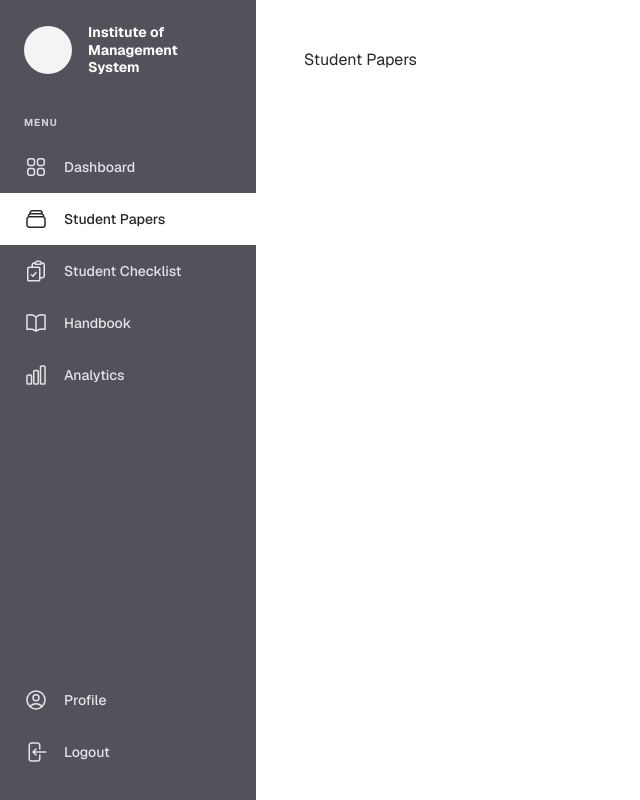
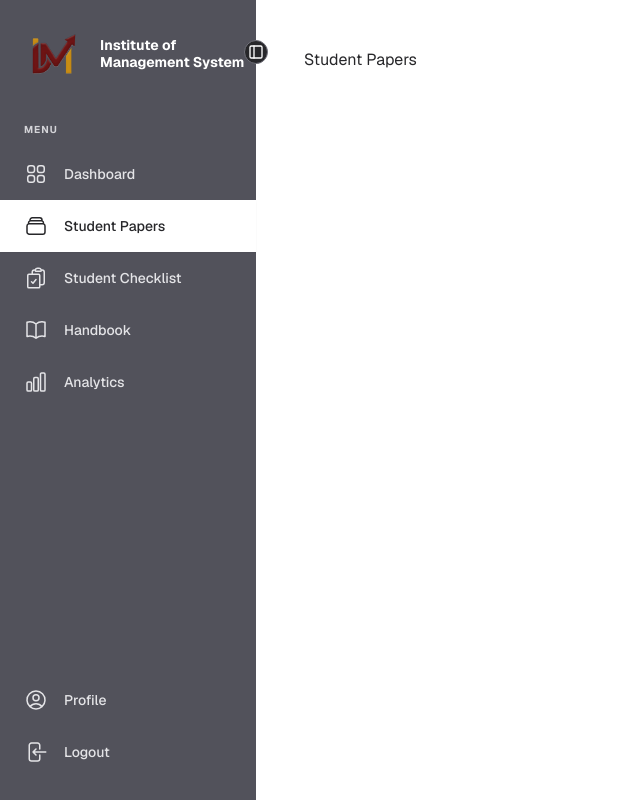
Before and after one commit to irohnos/128-IMPossible, a Next.js app: page /dashboard/papers in a window 1280 px wide. Shown: the whole page, without its empty margins (0-640 px from the left). Built offline with nearby package versions, Linux system fonts and the light colour scheme.

Commit message:
Collapsible sidenav

```diff
--- a/app/dashboard/layout.tsx
+++ b/app/dashboard/layout.tsx
@@ -3,7 +3,7 @@ import SideNav from '@/app/ui/dashboard/sidenav';
 export default function Layout({ children }: { children: React.ReactNode }) {
   return (
     <div className="flex h-screen flex-col md:flex-row md:overflow-hidden bg-white">
-      <div className="w-full flex-none md:w-64">
+      <div className="w-full flex-none md:w-auto">
         <SideNav />
       </div>
 
--- a/app/notes/page.tsx
+++ /dev/null
@@ -1,8 +0,0 @@
-import { createClient } from '@/lib/supabase/server'
-
-export default async function Page() {
-  const supabase = await createClient()
-  const { data: notes } = await supabase.from('notes').select()
-
-  return <pre>{JSON.stringify(notes, null, 2)}</pre>
-}
--- a/app/ui/dashboard/nav-links.tsx
+++ b/app/ui/dashboard/nav-links.tsx
@@ -1,4 +1,5 @@
 'use client';
+
 import Link from 'next/link';
 import { usePathname } from 'next/navigation';
 import clsx from 'clsx';
@@ -18,7 +19,7 @@ const links = [
   { name: 'Analytics', href: '/dashboard/analytics', icon: ChartBarIcon }
 ];
 
-export default function NavLinks() {
+export default function NavLinks({ isCollapsed }: { isCollapsed: boolean }) {
   const pathname = usePathname();
 
   return (
@@ -31,16 +32,22 @@ export default function NavLinks() {
           <Link
             key={link.name}
             href={link.href}
+            title={isCollapsed ? link.name : ''}
             className={clsx(
-              'flex h-[52px] items-center gap-4 px-6 text-sm font-medium transition-all',
+              'flex h-[52px] items-center gap-4 px-6 text-sm font-medium transition-all duration-300',
               {
                 'bg-white text-zinc-800 shadow-sm': isActive,
                 'text-zinc-200 hover:bg-zinc-500 hover:text-white': !isActive,
               },
             )}
           >
-            <LinkIcon className="w-6" />
-            <p>{link.name}</p>
+            <LinkIcon className="w-6 shrink-0" />
+
+            {!isCollapsed && (
+              <p className="whitespace-nowrap opacity-100 transition-opacity duration-300">
+                {link.name}
+              </p>
+            )}
           </Link>
         );
       })}
--- a/app/ui/dashboard/sidenav.tsx
+++ b/app/ui/dashboard/sidenav.tsx
@@ -1,28 +1,51 @@
+'use client';
+
+import { useState } from 'react';
 import Link from 'next/link';
+import Image from 'next/image';
 import NavLinks from '@/app/ui/dashboard/nav-links';
 import {
   UserCircleIcon,
   ArrowLeftOnRectangleIcon
 } from '@heroicons/react/24/outline';
+import { PanelLeftIcon } from "lucide-react"
 
 export default function SideNav() {
+  const [isCollapsed, setIsCollapsed] = useState(false);
+
   return (
-    <div className="flex h-full w-64 flex-col bg-zinc-600 py-6">
-      <div className="mb-8 flex items-center gap-4 px-6">
-        <div className="h-12 w-12 shrink-0 rounded-full bg-zinc-100 shadow-sm" />
-        <h1 className="text-sm font-bold leading-tight text-white">
-          Institute of <br /> Management System
-        </h1>
+    <div className={`relative flex h-full flex-col bg-zinc-600 py-6 transition-all duration-300 ease-in-out ${isCollapsed ? 'w-20' : 'w-64'}`}>
+      <button
+        onClick={() => setIsCollapsed(!isCollapsed)}
+        className="absolute -right-3 top-10 flex h-6 w-6 items-center justify-center rounded-full bg-zinc-800 text-white border border-zinc-500 hover:bg-zinc-700 transition-colors"
+      >
+        {isCollapsed ? <PanelLeftIcon className="w-4" /> : <PanelLeftIcon className="w-4" />}
+      </button>
+
+      <div className="mb-8 flex items-center gap-4 px-6 overflow-hidden">
+        <Image
+          src="/IM-TRANSPARENT.png"
+          alt="IM Logo"
+          width={60}
+          height={60}
+          className="shrink-0 object-contain"
+          priority
+        />
+        {!isCollapsed && (
+          <h1 className="text-sm font-bold leading-tight text-white whitespace-nowrap">
+            Institute of <br /> Management System
+          </h1>
+        )}
       </div>
 
       <div className="mb-2 px-6">
-        <span className="text-[10px] font-bold tracking-widest text-zinc-300 uppercase">
-          Menu
+        <span className={`text-[10px] font-bold tracking-widest text-zinc-300 uppercase transition-opacity ${isCollapsed ? 'opacity-0' : 'opacity-100'}`}>
+          {!isCollapsed && 'Menu'}
         </span>
       </div>
 
       <div className="flex flex-col">
-        <NavLinks />
+        <NavLinks isCollapsed={isCollapsed} />
       </div>
 
       <div className="mt-auto flex flex-col gap-1">
@@ -30,14 +53,14 @@ export default function SideNav() {
           href="/dashboard/profile"
           className="flex h-[48px] items-center gap-4 px-6 text-sm font-medium text-zinc-200 hover:bg-zinc-500 hover:text-white transition-colors"
         >
-          <UserCircleIcon className="w-6" />
-          <p>Profile</p>
+          <UserCircleIcon className="w-6 shrink-0" />
+          {!isCollapsed && <p className="whitespace-nowrap">Profile</p>}
         </Link>
 
-        <form action={async () => { 'use server';}}>
+        <form>
           <button className="flex h-[48px] w-full items-center gap-4 px-6 text-sm font-medium text-zinc-200 hover:bg-zinc-500 hover:text-white transition-colors">
-            <ArrowLeftOnRectangleIcon className="w-6" />
-            <p>Logout</p>
+            <ArrowLeftOnRectangleIcon className="w-6 shrink-0" />
+            {!isCollapsed && <p className="whitespace-nowrap text-left">Logout</p>}
           </button>
         </form>
       </div>
```
Also changed, not shown: 1 other file (tests, documents, lock files or other folders).
